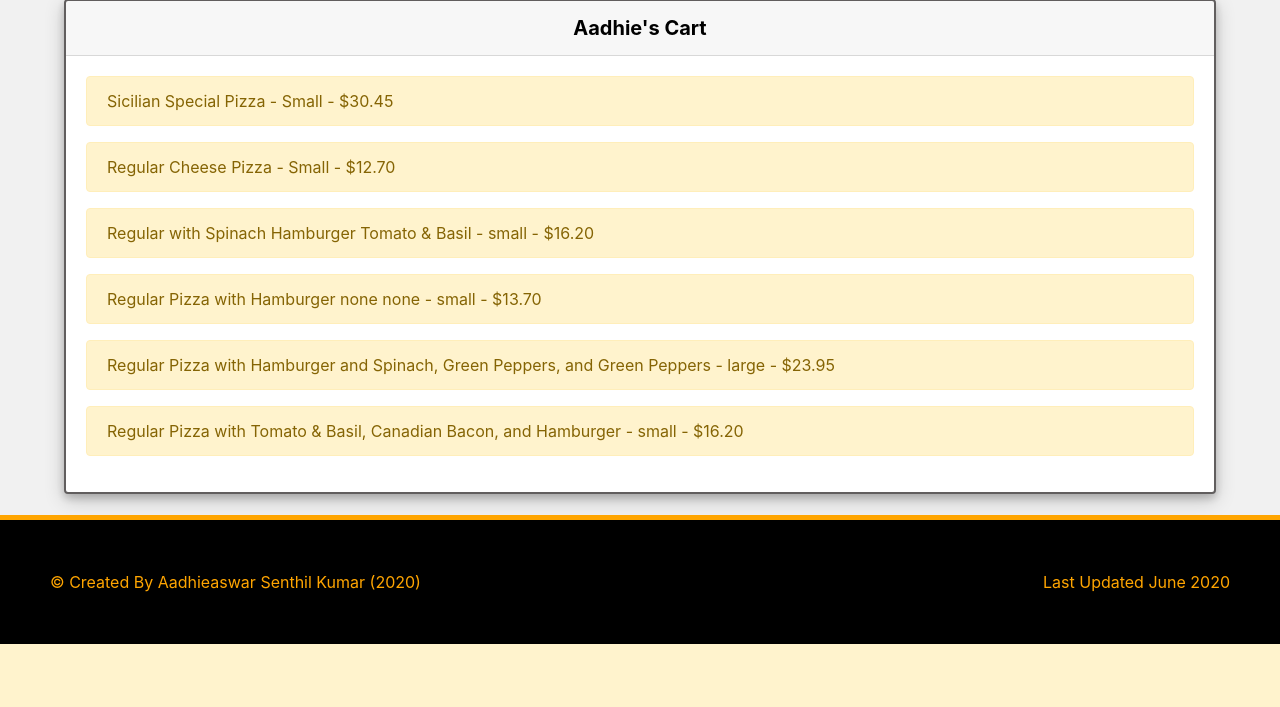
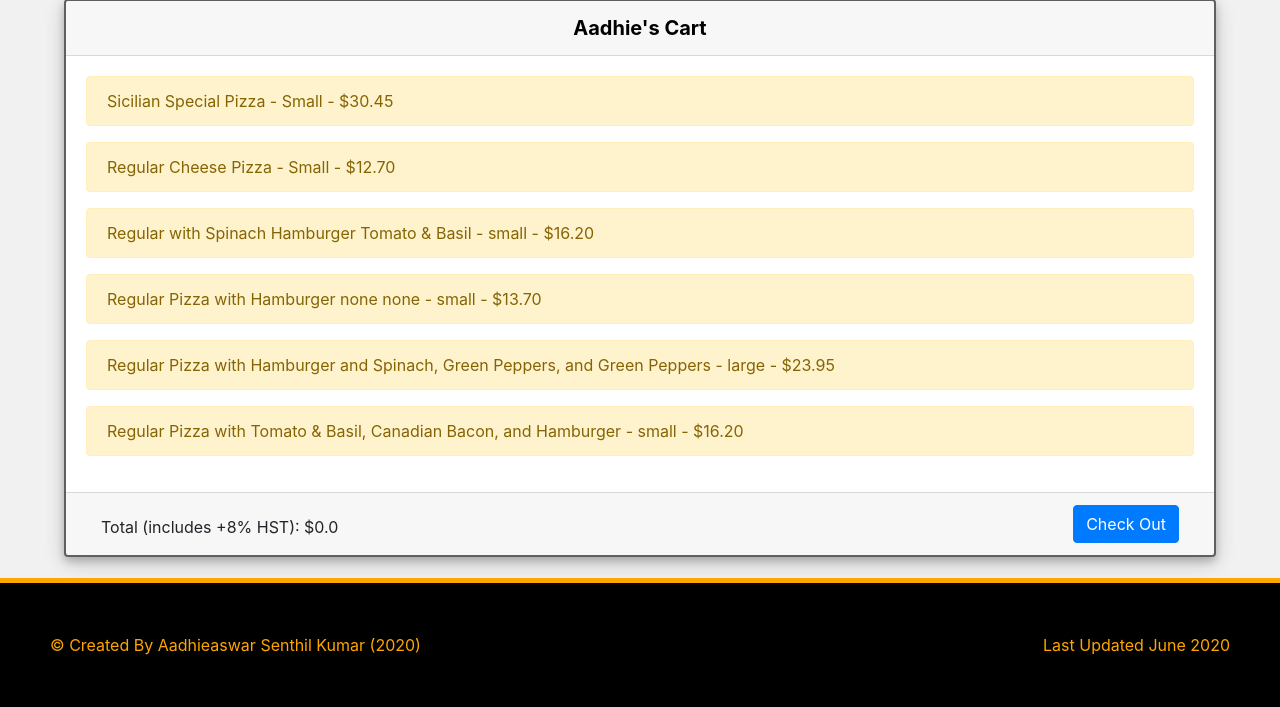
Before and after one commit to Aadhieaswar/Order-Pizza-Django-App, a Django app: page /cart/ in a window 1280 px wide. Shown: the part 320-1027 px from the top of the page. Before the commit the page ends 964 px from the top, so only its background shows below. Run offline with Django 3.2, Linux system fonts and the light colour scheme; a user stored in the database is signed in; data comes from the database, SQL or seed files in the repository; some libraries are stand-ins or nearby versions.

Commit message:
completed add to cart feature for the rest of the items

```diff
--- a/orders/static/orders/style.css
+++ b/orders/static/orders/style.css
@@ -365,6 +365,14 @@ footer {
     font-weight: bold;
 }
 
+.footer-card-content {
+    display: inline-flex;
+}
+
+.style-cost {
+    padding-top: 10px;
+}
+
 @media screen and (max-width: 1250px) {
     .card,
     .table-cus {
--- a/orders/templates/orders/cart.html
+++ b/orders/templates/orders/cart.html
@@ -236,8 +236,17 @@ Cart
         {% for item in cart_items %}
         <div class="alert alert-warning" title="{{ item }}" >{{ item }}</div>
         {% endfor %}
+    </div>
+    <div class="card-footer footer-card-content">
+    <div class="col float-left style-cost">
+        Total (includes +8% HST): ${{ price }}
+    </div>
+    <form action="#" method="post" class="col float-right">
+    <button type="submit" class="btn btn-primary float-right">Check Out</button>
+    </form>
+    </div>
     {% endif %}
-    </div>
+
 </div>
 
 <script src="{% static 'orders/cart.js' %}"></script>
--- a/orders/views.py
+++ b/orders/views.py
@@ -94,13 +94,20 @@ def cart(request):
 
     cart_items = []
 
-    person = request.user.id
+    totalCost = 0
+
+    person_id = request.user.id
 
     try:
-        query = f"SELECT * FROM orders_cart WHERE customer_id = {person}"
+        query = f"SELECT * FROM orders_cart WHERE customer_id = {person_id}"
+        query1 = f"SELECT price FROM orders_cart WHERE customer_id = {person_id}"
 
         for items in Cart.objects.raw(query):
             cart_items.append(items)
+
+        for price in Cart.objects.raw(query1):
+            totalCost += price
+
     except:
         pass
 
@@ -113,6 +120,7 @@ def cart(request):
     'toppings': Menu['topping'],
     'sub_add': Menu['SubAdd'],
     'cart_items': cart_items,
+    'price': (totalCost * 1.08),
     }
 
     return render(request, "orders/cart.html", context)
@@ -228,4 +236,71 @@ def submit_order(request):
                 messages.error(request, 'Please Submit a Valid Order!')
                 return redirect("cart")
 
+        # if loop to get and add subs to the cart table
+        elif (itemType == "Sub"):
+            try:
+                item = Sub.objects.values_list(f'{subSize}', flat=True).filter(Q(sub=subType))
+                sPrice = item[0]
+
+                if (subExtras != "none"):
+                    extra = SubAdditional.objects.values_list(f'{subSize}', flat=True).filter(Q(item=subExtras))
+                    sPrice += extra[0]
+                    subSize = subSize.capitalize()
+
+                    # add the item to the cart (with extras for the sub)
+                    sub = Cart(customer=request.user, item=f"{subType} Sub with {subExtras} - {subSize}", price=sPrice)
+                    sub.save()
+                else:
+                    subSize = subSize.capitalize()
+
+                    # add the item to the cart (without extras for the sub)
+                    sub = Cart(customer=request.user, item=f"{subType} Sub - {subSize}", price=sPrice)
+                    sub.save()
+            except:
+                messages.error(request, 'Please Submit a Valid Order!')
+                return redirect("cart")
+
+        # if loop to get or add pasta to the cart table
+        elif (itemType == "Pasta"):
+            try:
+                item = Pasta.objects.values_list('cost', flat=True).filter(Q(pasta=pastaType))
+                pasPrice = item[0]
+
+                # add the item to the cart
+                pasta = Cart(customer=request.user, item=f"{pastaType} Pasta", price=pasPrice)
+                pasta.save()
+            except:
+                messages.error(request, 'Please Submit a Valid Order!')
+                return redirect("cart")
+
+        # if loop to get orr add salad to the cart table
+        elif (itemType == "Salad"):
+            try:
+                item = Salad.objects.values_list('cost', flat=True).filter(Q(salad=saladType))
+                salPrice = item[0]
+
+                # add the item to the cart
+                salad = Cart(customer=request.user, item=f"{saladType} (Salad)", price=salPrice)
+                salad.save()
+            except:
+                messages.error(request, 'Please Submit a Valid Order!')
+                return redirect("cart")
+
+        # if loop to get or add dinner platters to the cart table
+        elif (itemType == "DinnerPlatter"):
+            try:
+                item = DinnerPlatter.objects.values_list(f'{DPSize}', flat=True).filter(Q(platter=DPType))
+                DPPrice = item[0]
+                DPSize = DPSize.capitalize()
+
+                # add the item to the cart
+                platter = Cart(customer=request.user, item=f"{DPType} Platter - {DPSize}", price=DPPrice)
+                platter.save()
+            except:
+                messages.error(request, 'Please Submit a Valid Order!')
+                return redirect("cart")
+        # else loop as a layer of protection against the misuse of the HTML form
+        else:
+            return HttpResponse("ERROR 404 NOT FOUND")
+
     return redirect("cart")
```
